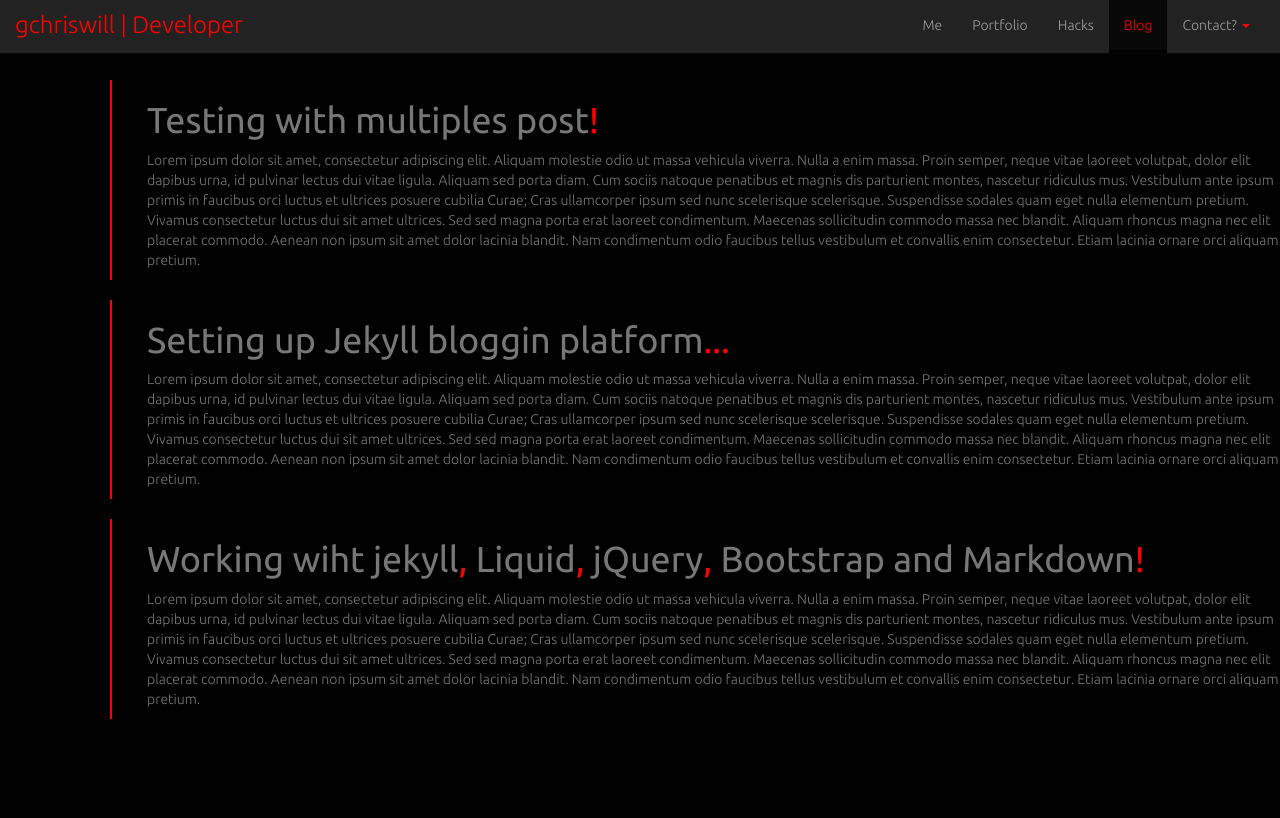
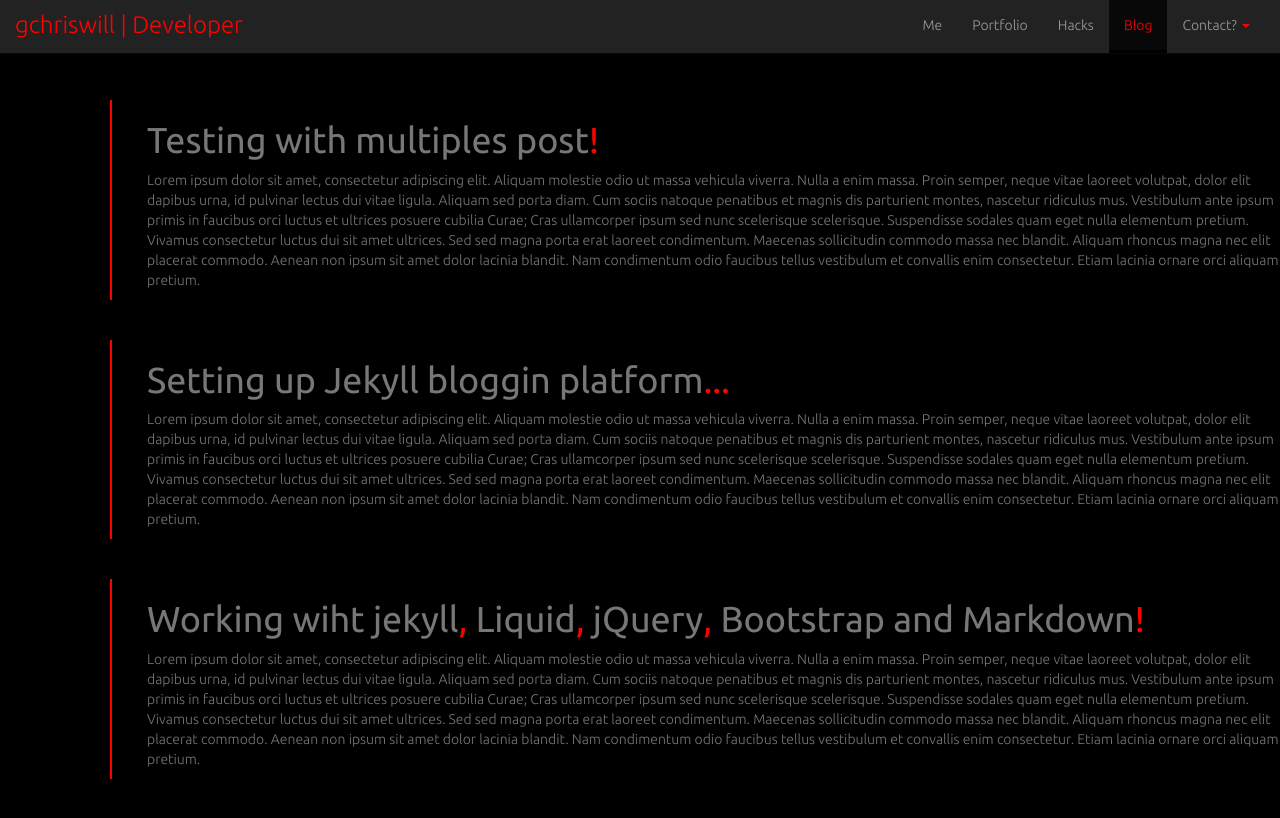
Before and after one commit to gchriswill/gchriswill.github.io, a Jekyll site: the page built from blog.html, in a window 1280 px wide. Shown: the top 818 px of the page. Built offline with Jekyll 4.4.1, drawn with Linux system fonts in a browser that asks for light colours; nearby versions of some CDN libraries; Markdown is read by kramdown in place of the engine named in the settings.

Commit message:
testing again 5

```diff
--- a/css/meStyles.css
+++ b/css/meStyles.css
@@ -43,8 +43,12 @@ ul > li.post-list {
 }
 
 ul > li > div.timeline-posts {
-	margin: 20px 0px 20px 20px;
-	padding-right: 20;
+
+	margin-top: 40px;
+	margin-left: 20px;
+	margin-bottom: 40px;
+
+	padding-right: 20px;
 }
 /* End of global default */
 
```
